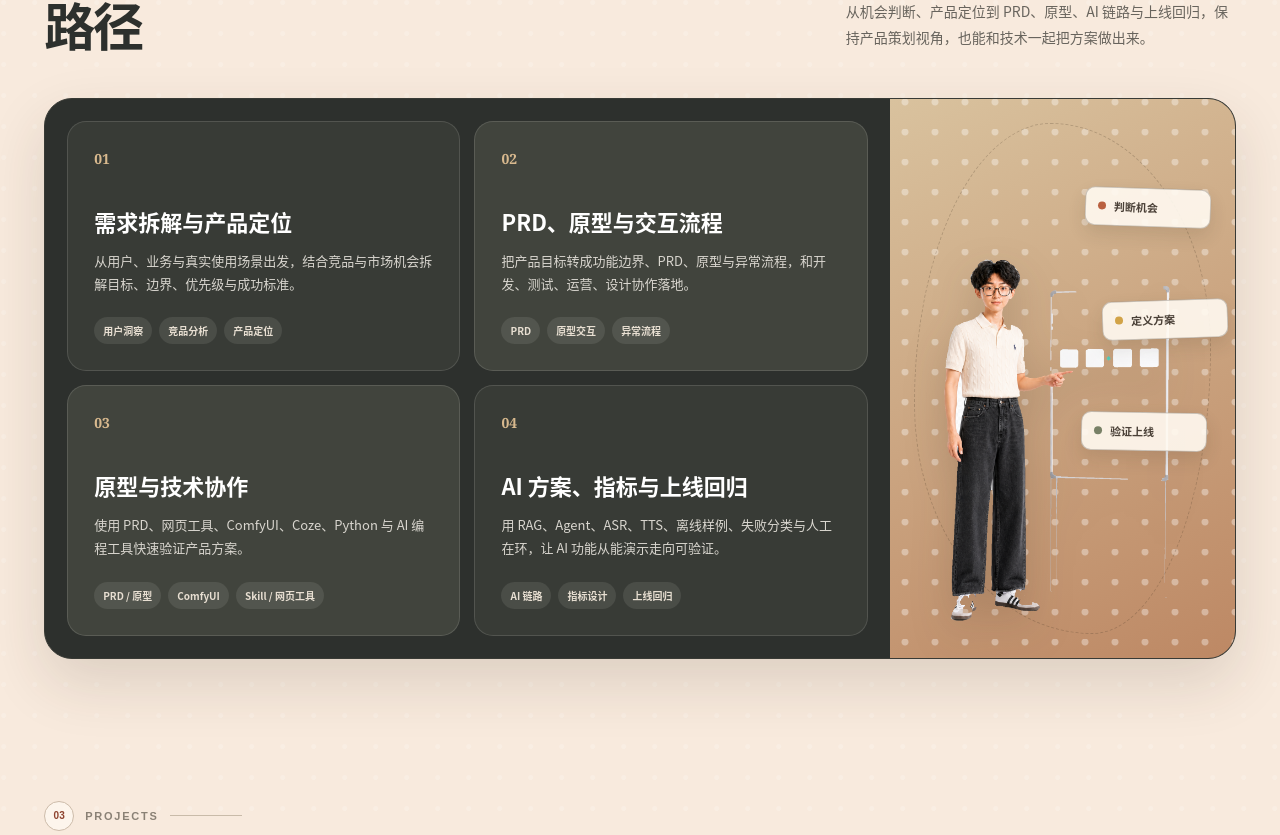
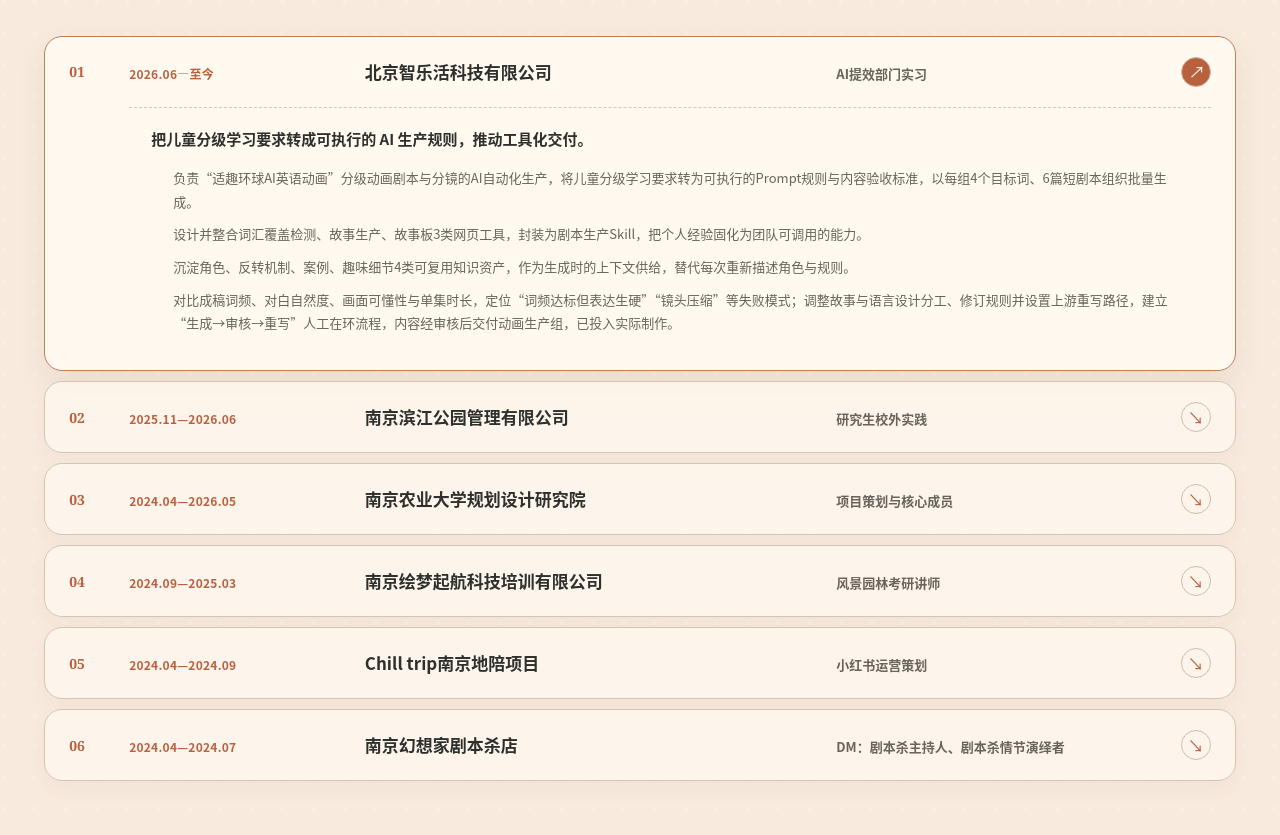
Before and after one commit to hanfeiqing-code/hanfeiqing-code.github.io, a Next.js app: page / in a window 1280 px wide. Shown: the part 1925-2760 px from the top of the page. Built offline with nearby package versions, Linux system fonts and the light colour scheme; no server answers.

Commit message:
Add expandable experience section and simplify skills layout

```diff
--- a/app/globals.css
+++ b/app/globals.css
@@ -844,6 +844,123 @@ body {
   line-height: 1.75;
 }
 
+.experience-section {
+  padding-top: 56px;
+}
+
+.experience-list {
+  display: grid;
+  gap: 10px;
+}
+
+.experience-item {
+  border: 1px solid #d4c5b3;
+  border-radius: 18px;
+  background: rgb(255 250 241 / 74%);
+  box-shadow: 0 8px 22px rgb(80 62 43 / 4%);
+  transition: border-color 180ms ease, box-shadow 180ms ease, background 180ms ease;
+}
+
+.experience-item[open] {
+  border-color: #c37b55;
+  background: rgb(255 250 241 / 94%);
+  box-shadow: 0 14px 30px rgb(80 62 43 / 8%);
+}
+
+.experience-summary {
+  display: grid;
+  grid-template-columns: 42px minmax(0, 1fr) 30px;
+  align-items: center;
+  gap: 18px;
+  padding: 20px 24px;
+  cursor: pointer;
+  list-style: none;
+}
+
+.experience-summary::-webkit-details-marker { display: none; }
+
+.experience-index {
+  color: var(--clay);
+  font-family: Georgia, serif;
+  font-size: 14px;
+  font-weight: 900;
+}
+
+.experience-meta {
+  display: grid;
+  grid-template-columns: minmax(150px, 0.48fr) minmax(230px, 1fr) minmax(190px, 0.72fr);
+  align-items: baseline;
+  gap: 18px;
+}
+
+.experience-period {
+  color: var(--clay);
+  font-size: 12px;
+  font-variant-numeric: tabular-nums;
+  font-weight: 900;
+  letter-spacing: 0.02em;
+}
+
+.experience-meta strong {
+  color: var(--ink);
+  font-size: 17px;
+  font-weight: 900;
+}
+
+.experience-meta em {
+  color: var(--muted);
+  font-size: 13px;
+  font-style: normal;
+  font-weight: 700;
+}
+
+.experience-toggle {
+  display: grid;
+  place-items: center;
+  width: 30px;
+  height: 30px;
+  border: 1px solid #cfbda8;
+  border-radius: 50%;
+  color: var(--clay);
+  font-size: 16px;
+  transition: transform 180ms ease, background 180ms ease, color 180ms ease;
+}
+
+.experience-item[open] .experience-toggle {
+  transform: rotate(-90deg);
+  background: var(--clay);
+  color: #fffaf1;
+}
+
+.experience-details {
+  margin: 0 24px 22px 84px;
+  padding: 18px 22px 4px;
+  border-top: 1px dashed #d5c5b2;
+}
+
+.experience-summary-copy {
+  margin: 0 0 14px;
+  color: var(--ink);
+  font-size: 15px;
+  font-weight: 800;
+  line-height: 1.75;
+}
+
+.experience-details ul {
+  margin: 0;
+  padding-left: 19px;
+  color: var(--muted);
+}
+
+.experience-details li {
+  margin: 0 0 9px;
+  padding-left: 3px;
+  font-size: 13px;
+  line-height: 1.82;
+}
+
+.experience-details li::marker { color: var(--clay); }
+
 .section-heading-row {
   display: flex;
   justify-content: space-between;
@@ -863,7 +980,7 @@ body {
 .capability-board {
   overflow: hidden;
   display: grid;
-  grid-template-columns: minmax(0, 1.42fr) minmax(310px, 0.58fr);
+  grid-template-columns: 1fr;
   border: 1px solid #383a35;
   border-radius: 28px;
   background: var(--ink);
@@ -873,7 +990,7 @@ body {
 .ability-grid {
   padding: 22px;
   display: grid;
-  grid-template-columns: repeat(2, minmax(0, 1fr));
+  grid-template-columns: repeat(4, minmax(0, 1fr));
   gap: 14px;
 }
 
@@ -935,66 +1052,6 @@ body {
   font-size: 10px;
   font-weight: 800;
 }
-
-.capability-visual {
-  position: relative;
-  min-height: 520px;
-  overflow: hidden;
-  background:
-    radial-gradient(circle at 50% 10%, rgb(255 255 255 / 36%) 0 3px, transparent 4px),
-    linear-gradient(155deg, #d9c29e 0%, #bd8864 100%);
-  background-size: 30px 30px, auto;
-}
-
-.capability-visual::after {
-  content: "";
-  position: absolute;
-  inset: 24px;
-  border: 1.5px dashed rgb(68 54 38 / 24%);
-  border-radius: 46% 54% 40% 60% / 55% 44% 56% 45%;
-}
-
-.capability-visual > img {
-  position: absolute;
-  z-index: 2;
-  left: 11%;
-  bottom: -2%;
-  width: auto;
-  height: 82%;
-  object-fit: contain;
-  filter: drop-shadow(0 16px 20px rgb(48 37 26 / 18%));
-}
-
-.route-card {
-  position: absolute;
-  z-index: 4;
-  right: 7%;
-  min-width: 126px;
-  padding: 10px 12px;
-  display: flex;
-  align-items: center;
-  gap: 8px;
-  border: 1px solid rgb(48 42 34 / 25%);
-  border-radius: 10px;
-  background: rgb(255 250 241 / 90%);
-  color: #4a4037;
-  font-size: 11px;
-  font-weight: 900;
-  box-shadow: 0 8px 18px rgb(50 39 28 / 12%);
-}
-
-.route-card span {
-  width: 8px;
-  height: 8px;
-  border-radius: 50%;
-  background: var(--clay);
-}
-
-.route-card-top { top: 16%; transform: rotate(2deg); }
-.route-card-middle { top: 36%; right: 2%; transform: rotate(-2deg); }
-.route-card-middle span { background: var(--amber); }
-.route-card-bottom { top: 56%; right: 8%; transform: rotate(1deg); }
-.route-card-bottom span { background: var(--olive); }
 
 .project-grid {
   display: grid;
@@ -1479,10 +1536,7 @@ body {
   .shortcut-grid { grid-template-columns: repeat(3, 1fr); margin-top: 2px; }
   .about-layout { gap: 55px; }
   .capability-board { grid-template-columns: 1fr; }
-  .capability-visual { min-height: 490px; }
-  .capability-visual > img { left: 26%; height: 92%; }
-  .route-card { right: 18%; }
-  .route-card-middle { right: 11%; }
+  .ability-grid { grid-template-columns: repeat(2, minmax(0, 1fr)); }
   .about-proof-grid { gap: 12px; }
 }
 
@@ -1564,6 +1618,10 @@ body {
   .design-cover { aspect-ratio: 16 / 9; }
   .about-proof-grid { grid-template-columns: 1fr; }
   .about-proof-card { min-height: auto; }
+  .experience-summary { grid-template-columns: 30px minmax(0, 1fr) 30px; gap: 10px; padding: 17px 15px; }
+  .experience-meta { grid-template-columns: 1fr; gap: 4px; }
+  .experience-meta strong { font-size: 16px; }
+  .experience-details { margin: 0 15px 18px 55px; padding: 15px 3px 3px 0; }
   .design-grid { grid-template-columns: 1fr; }
   .contact-section { padding: 70px 30px 66px; }
   .footer { flex-direction: column; gap: 7px; }
@@ -1604,10 +1662,6 @@ body {
   .ability-card { min-height: 0; padding: 22px 20px; }
   .ability-number { margin-bottom: 18px; }
   .ability-card .tag-row { padding-top: 16px; }
-  .capability-visual { min-height: 360px; }
-  .capability-visual > img { left: 7%; height: 88%; }
-  .route-card { right: 2%; }
-  .route-card-middle { right: -2%; }
   .project-body { padding: 21px 19px 20px; }
   .project-body h3 { font-size: 21px; }
   .project-evidence p { grid-template-columns: 38px minmax(0, 1fr); gap: 7px; }
--- a/app/page.tsx
+++ b/app/page.tsx
@@ -63,6 +63,78 @@ const profileEvidence = [
     label: '视觉与资产',
     title: '把一次输出沉淀为标准',
     description: '通过视觉规范、LoRA、组件库与知识库资产，提升一致性、可控性与复用效率。',
+  },
+];
+
+const experiences = [
+  {
+    period: '2026.06—至今',
+    company: '北京智乐活科技有限公司',
+    role: 'AI提效部门实习',
+    summary: '把儿童分级学习要求转成可执行的 AI 生产规则，推动工具化交付。',
+    details: [
+      '负责“适趣环球AI英语动画”分级动画剧本与分镜的AI自动化生产，将儿童分级学习要求转为可执行的Prompt规则与内容验收标准，以每组4个目标词、6篇短剧本组织批量生成。',
+      '设计并整合词汇覆盖检测、故事生产、故事板3类网页工具，封装为剧本生产Skill，把个人经验固化为团队可调用的能力。',
+      '沉淀角色、反转机制、案例、趣味细节4类可复用知识资产，作为生成时的上下文供给，替代每次重新描述角色与规则。',
+      '对比成稿词频、对白自然度、画面可懂性与单集时长，定位“词频达标但表达生硬”“镜头压缩”等失败模式；调整故事与语言设计分工、修订规则并设置上游重写路径，建立“生成→审核→重写”人工在环流程，内容经审核后交付动画生产组，已投入实际制作。',
+    ],
+  },
+  {
+    period: '2025.11—2026.06',
+    company: '南京滨江公园管理有限公司',
+    role: '研究生校外实践',
+    summary: '负责左岸花海景观方案从设计到养护的完整落地，练习用约束条件做方案与交付。',
+    details: [
+      '负责左岸花海景观方案设计与落地，覆盖“方案—采购—施工—养护—科普”全流程；针对76个花池、109种花海适用植物，按花期衔接、群落层次与观赏动线完成品种筛选与平面配植，输出配植图与种植说明。',
+      '设计低成本配植策略，以“低管养”为目标做品种比选与用量测算，用宿根花卉、乡土植物替代高成本时令花坛。',
+      '驻场跟进放线、整地、种植与验收，沉淀《左岸花海养护操作手册》《左岸花海植物品种库》等可复用资料。',
+    ],
+  },
+  {
+    period: '2024.04—2026.05',
+    company: '南京农业大学规划设计研究院',
+    role: '项目策划与核心成员',
+    summary: '在多场景规划项目中完成调研、需求梳理、方案汇报与现场协作，把多方诉求整理成可执行任务。',
+    details: [
+      '作为核心成员参与8项乡村更新、产业规划与人居环境设计项目，承担政府单位对接、实地调研与方案汇报。',
+      '完成现场踏勘、村民访谈与基础资料收集，将多方诉求整理为可执行的规划条件与设计任务书。',
+      '参与图纸绘制与成果编制，按规划、设计、施工不同阶段输出图件与文本，配合完成多轮方案汇报与修改。',
+      '参与乡村改造与产业规划类项目：安徽泗县曙光村改造、溧阳市乡村产业发展规划、常州市设施大棚与看护房整治提升、古县街道产业规划。',
+      '参与景观与设施设计类项目：甘泉湖研学草莓园规划设计、五桥板块高标准农田大地艺术设计与施工、溧阳市百家塘玉米迷宫设计、张圩社区微绿地改造。',
+      '覆盖从概念方案、施工图到现场配合的完整流程，积累乡村、农田、研学园区、社区绿地等多场景设计经验。',
+    ],
+  },
+  {
+    period: '2024.09—2025.03',
+    company: '南京绘梦起航科技培训有限公司',
+    role: '风景园林考研讲师',
+    summary: '把复杂知识拆成可复用的课程结构，持续用反馈迭代交付方式。',
+    details: [
+      '负责风景园林考研专业课程的授课与教研，梳理考点体系与知识框架，独立完成全套课程资料的编写与迭代。',
+      '搭建标准化授课体系，明确各阶段教学目标、课时安排与练习配置，形成可复用的课程模板。',
+      '承担课程组织与教学交付，完成作业与考卷批改、学习进度跟进与答疑，根据学生反馈调整讲解重点。',
+    ],
+  },
+  {
+    period: '2024.04—2024.09',
+    company: 'Chill trip南京地陪项目',
+    role: '小红书运营策划',
+    summary: '串联内容种草、私域承接与线下服务，验证从内容到业务交付的完整链路。',
+    details: [
+      '负责小红书账号内容策划与选题，结合南京本地景点与出行场景输出图文内容，把控标题、封面与发布节奏。',
+      '运营私域社群，承接内容带来的咨询并维护用户关系，提升复访与转介绍。',
+      '提供定制化旅行方案及线下接待客户，串联“内容种草—私域承接—线下服务”链路，衔接线上内容与线下交付。',
+      '拓展外部商家合作，对接民宿、包车服务等本地供给方，建立合作与结算方式，沉淀可复用的商家资源。',
+    ],
+  },
+  {
+    period: '2024.04—2024.07',
+    company: '南京幻想家剧本杀店',
+    role: 'DM：剧本杀主持人、剧本杀情节演绎者',
+    summary: '通过现场主持、角色演绎与节奏控制，训练故事结构、用户观察与现场应变能力。',
+    details: [
+      '负责剧本杀流程主持、角色演绎、线索推进与现场秩序控制，根据玩家反馈调整节奏与引导方式。',
+    ],
   },
 ];
 
@@ -287,8 +359,41 @@ export default function Home() {
         </div>
       </section>
 
+      <section className="section experience-section" id="experience" aria-labelledby="experience-title">
+        <div className="section-kicker"><span>02</span> EXPERIENCE</div>
+        <div className="section-heading-row">
+          <div>
+            <p className="eyebrow">实习与实践</p>
+            <h2 id="experience-title">把真实场景里的问题，做成可交付的产品与项目。</h2>
+          </div>
+          <p className="section-intro">点击每段经历查看详细内容。每一次实践都在训练同一件事：从复杂现场提炼目标、流程与可复用的方法。</p>
+        </div>
+
+        <div className="experience-list" aria-label="实习与实践经历">
+          {experiences.map((experience, index) => (
+            <details className="experience-item" key={`${experience.period}-${experience.company}`} open={index === 0}>
+              <summary className="experience-summary">
+                <span className="experience-index">{String(index + 1).padStart(2, '0')}</span>
+                <span className="experience-meta">
+                  <span className="experience-period">{experience.period}</span>
+                  <strong>{experience.company}</strong>
+                  <em>{experience.role}</em>
+                </span>
+                <span className="experience-toggle" aria-hidden="true">↘</span>
+              </summary>
+              <div className="experience-details">
+                <p className="experience-summary-copy">{experience.summary}</p>
+                <ul>
+                  {experience.details.map((detail) => <li key={detail}>{detail}</li>)}
+                </ul>
+              </div>
+            </details>
+          ))}
+        </div>
+      </section>
+
       <section className="section capability-section" id="capabilities" aria-labelledby="capability-title">
-        <div className="section-kicker"><span>02</span> SKILLS</div>
+        <div className="section-kicker"><span>03</span> SKILLS</div>
         <div className="section-heading-row">
           <div>
             <p className="eyebrow">产品能力</p>
@@ -310,23 +415,11 @@ export default function Home() {
               </article>
             ))}
           </div>
-          <div className="capability-visual" aria-label="产品路线图形象">
-            <div className="route-card route-card-top"><span />判断机会</div>
-            <div className="route-card route-card-middle"><span />定义方案</div>
-            <div className="route-card route-card-bottom"><span />验证上线</div>
-            <Image
-              src="/images/capability-roadmap.png"
-              width={936}
-              height={1664}
-              sizes="(max-width: 520px) 88vw, (max-width: 1080px) 55vw, 460px"
-              alt="韩星展示产品路线图"
-            />
-          </div>
         </div>
       </section>
 
       <section className="section project-section" id="projects" aria-labelledby="project-title">
-        <div className="section-kicker"><span>03</span> PROJECTS</div>
+        <div className="section-kicker"><span>04</span> PROJECTS</div>
         <div className="section-heading-row">
           <div>
             <p className="eyebrow">AI 项目</p>
@@ -386,7 +479,7 @@ export default function Home() {
       </section>
 
       <section className="section design-section" id="design" aria-labelledby="design-title">
-        <div className="section-kicker"><span>04</span> DESIGN</div>
+        <div className="section-kicker"><span>05</span> DESIGN</div>
         <div className="section-heading-row">
           <div>
             <p className="eyebrow">AIGC 设计作品</p>
@@ -429,7 +522,7 @@ export default function Home() {
       </section>
 
       <section className="section contact-area" id="contact" aria-labelledby="contact-title">
-        <div className="section-kicker"><span>05</span> CONTACT</div>
+        <div className="section-kicker"><span>06</span> CONTACT</div>
         <div className="contact-section">
           <div className="contact-decoration" aria-hidden="true"><i /><i /><i /></div>
           <p className="eyebrow">保持联系</p>
```
